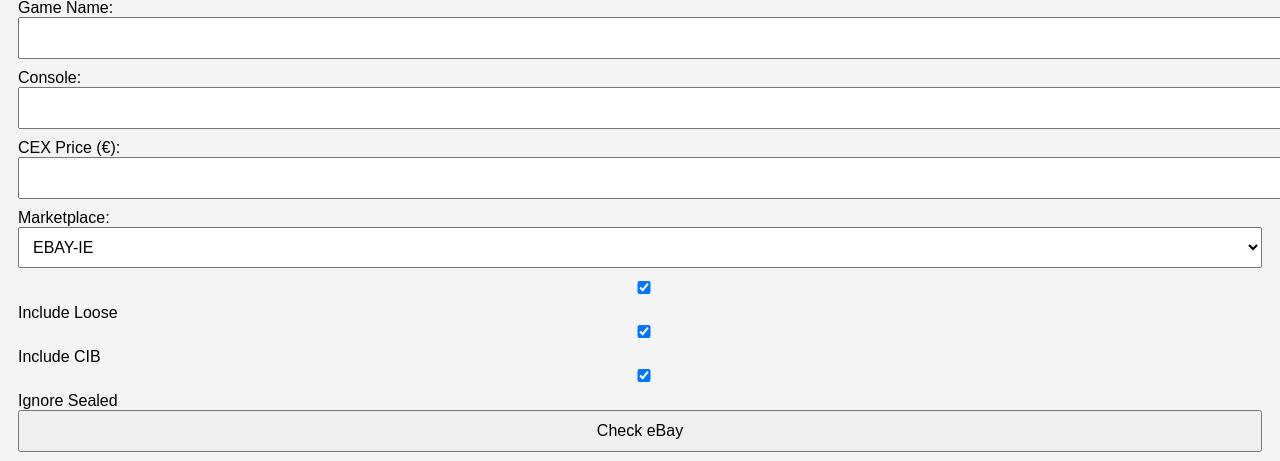
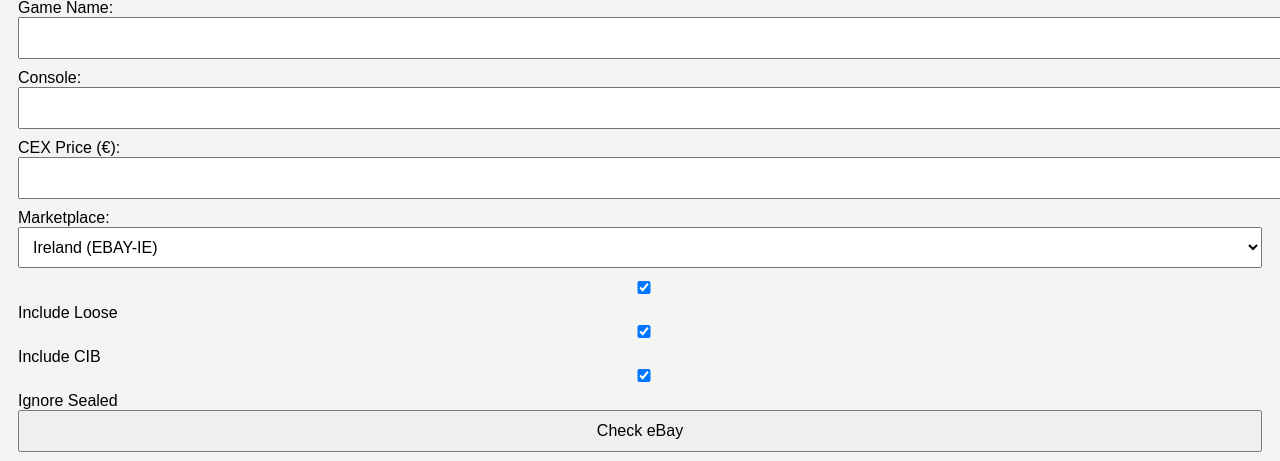
Before and after one commit to stitchmurphy-eng/cexebayshouldibuy, a Flask app: page / in a window 1280 px wide. Shown: the part 99-560 px from the top of the page. Run offline with Flask 3, Linux system fonts and the light colour scheme.

Commit message:
Update index.html

```diff
--- a/templates/index.html
+++ b/templates/index.html
@@ -40,8 +40,9 @@
 
         <label>Marketplace:</label>
         <select name="marketplace">
-            <option value="EBAY-IE">EBAY-IE</option>
-            <option value="EBAY-DE">EBAY-DE</option>
+    <option value="EBAY-IE">Ireland (EBAY-IE)</option>
+    <option value="EBAY-UK">United Kingdom (EBAY-UK)</option>
+    <option value="EBAY-DE">Germany (EBAY-DE)</option>
         </select>
 
         <input type="checkbox" name="loose" checked> Include Loose
```
